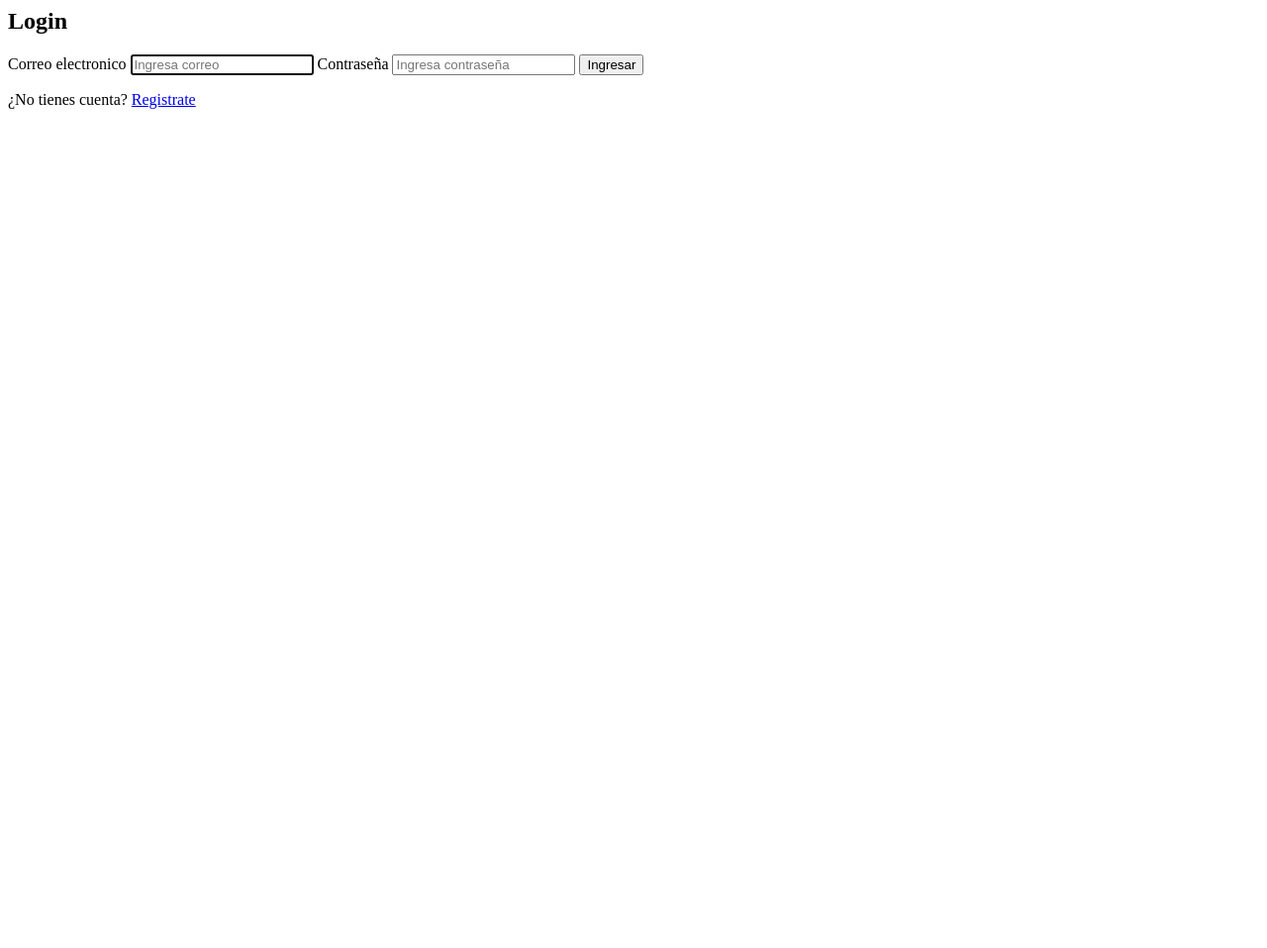
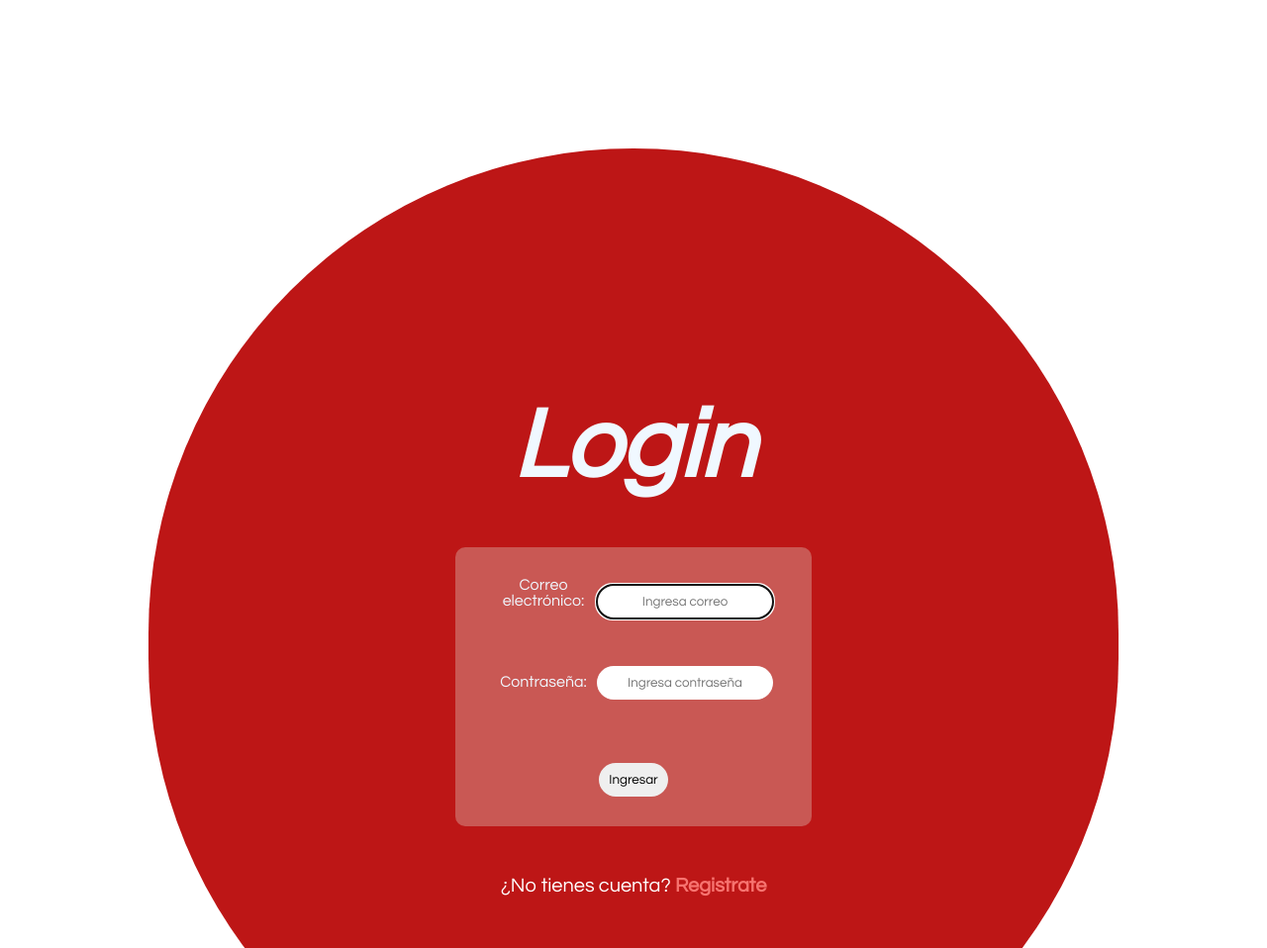
Before and after one commit to Athina7-7/JovenesCreativos, a plain HTML site: page login.html in a window 1280 px wide. Shown: the top 958 px of the page at 99% size. Before the commit the page ends 800 px from the top, so only its background shows below. Drawn offline with Linux system fonts and the light colour scheme.

Commit message:
Terminado el css en login

```diff
--- /dev/null
+++ b/css/login.css
@@ -0,0 +1,57 @@
+section{
+    background-color: rgb(189, 22, 22);
+    border-radius: 500px;
+}
+
+h2{
+    color:aliceblue;
+    Font-family: Century Gothic, CenturyGothic, AppleGothic, sans-serif;
+    font-style: italic;
+    font-size: 100px;
+    margin: 50px;
+    text-align: center;
+
+}
+
+form{
+	width:300px;
+	padding:30px;
+	border-radius:10px;
+	margin:auto;
+    background-color: rgb(201, 88, 84);
+}
+
+form label{
+	width:100px;
+    height: 90px;
+	display:inline-block;
+    color: aliceblue;
+    Font-family: Century Gothic, CenturyGothic, AppleGothic, sans-serif;
+
+}
+
+form input{
+    text-align: center;
+    border: none;
+    padding: 10px;
+    border-radius: 20px;
+    Font-family: Century Gothic, CenturyGothic, AppleGothic, sans-serif;
+    text-decoration: none
+
+
+}
+
+#registro{
+    padding: 50px;
+    color: white;
+}
+
+#registro input[type="submit"]{
+    box-shadow: inset 0 -3px 0 0 #bdb;
+}
+
+#registro a{
+    color:  rgb(247, 116, 112);
+    font-weight:bold;
+    text-decoration: none
+}
--- a/css/main.css
+++ b/css/main.css
@@ -1,3 +1,4 @@
 @import url("all.css");
 @import url("central.css");
 @import url("responsive.css");
+@import url("login.css");
--- a/login.html
+++ b/login.html
@@ -2,19 +2,20 @@
 <head>
     <meta charset="UTF-8">
     <meta name="viewport" content="width=device-width, initial-scale=1.0">
+    <link rel="stylesheet" href="css/main.css"/>
     <title>Acceso página</title>
 </head>
 <body>
-    <section>
+    <section >
             <h2>Login</h2>
             <form id="loginForm">
-            <label>Correo electronico</label>
+                <label>Correo electrónico:</label>
                 <input type="email" placeholder="Ingresa correo" id="email" required autofocus>
-            <label>Contraseña</label>
+                <label>Contraseña:</label>
                 <input type="password" placeholder="Ingresa contraseña" id="password" required>
                 <input type="submit" value="Ingresar">
             </form>
-        <p>¿No tienes cuenta? <a href="registro.html">Registrate</a></p>
+            <div id="registro"><p>¿No tienes cuenta? <a href="registro.html">Registrate</a></p></div>
     </section>
 
 
```
Also changed, not shown: css/all.css (line endings or trailing spaces). Lines whose indentation alone changed are shown as unchanged.
